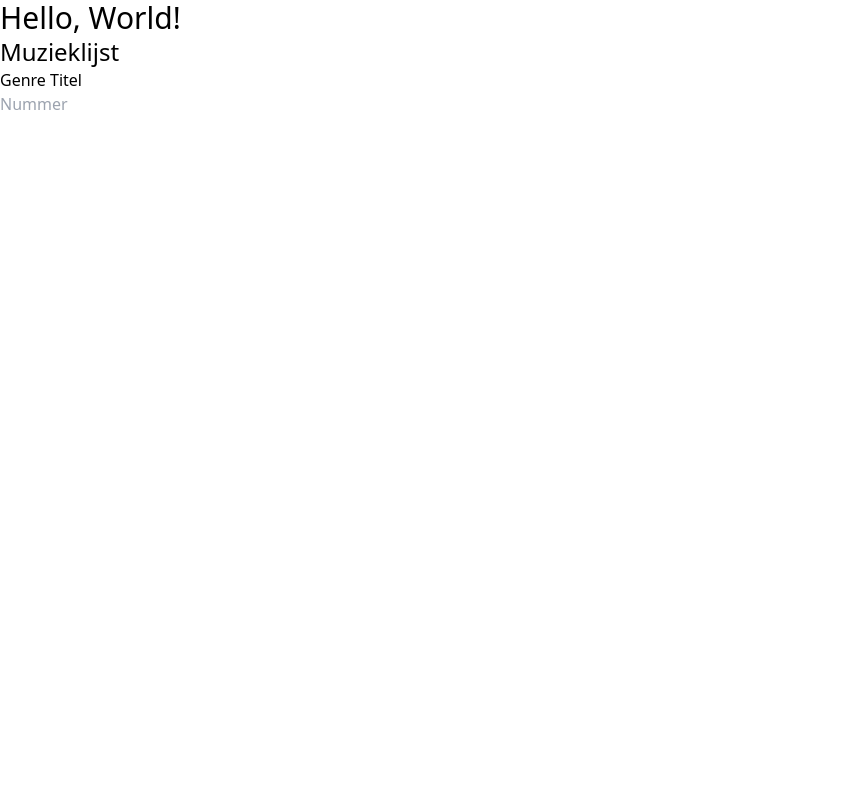
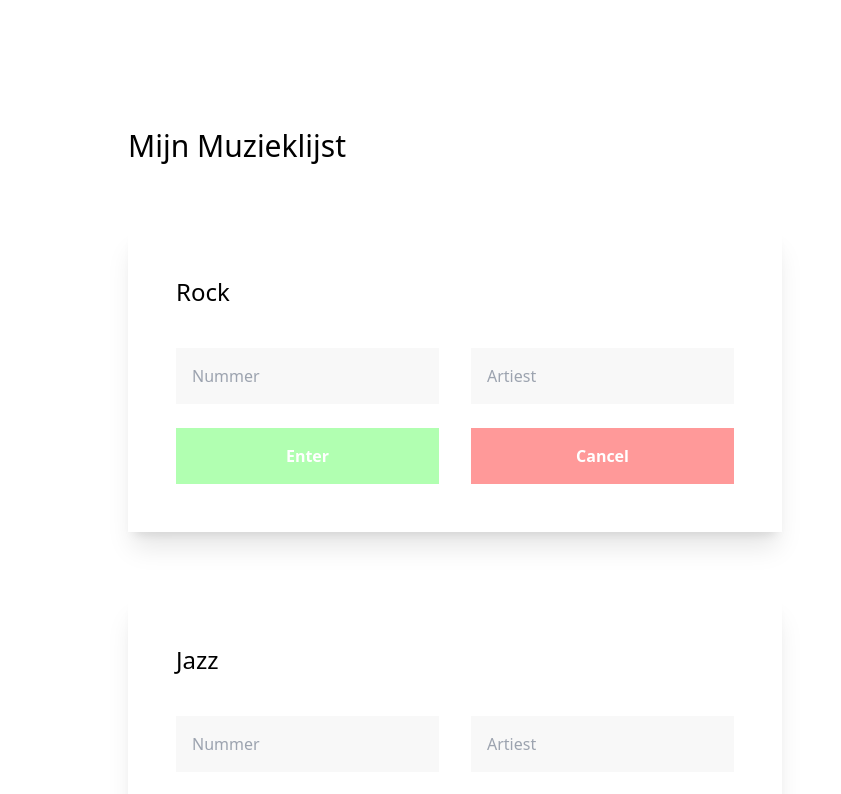
Before and after one commit to joeribreedveld/f3m9-prog-muzieklijst, a Next.js app: page / in a window 1280 px wide. Shown: the top 794 px of the page, without its empty margins (0-841 px from the left). Built offline with nearby package versions, Linux system fonts and the light colour scheme.

Commit message:
feat(muzieklijst): add all functions and state and everything

```diff
--- a/components/Muzieklijst.js
+++ b/components/Muzieklijst.js
@@ -6,52 +6,75 @@ class Muzieklijst extends React.Component {
 	constructor(props) {
 		super(props)
 		this.state = {
-			tasks: [],
+			nummers: [],
 		}
 	}
 
 	// Enter functionality
-	inputPressedEnter = (input) => {
+	inputPressedEnter = (nummer, artiest) => {
 		let toBeAdded = [
 			{
-				name: input,
+				nummer: nummer,
+				artiest: artiest,
 				done: false,
 				id: 100,
 			},
 		]
-		let mergedArray = this.state.tasks.concat(toBeAdded)
+		let mergedArray = this.state.nummers.concat(toBeAdded)
 		this.setState({
-			tasks: mergedArray,
+			nummers: mergedArray,
+			nummerValue: "",
+			artiestValue: "",
 		})
 	}
 
 	// Update
-	update = (e) => {
-		this.setState({ inputValue: e.target.value })
+	updateArtiest = (e) => {
+		this.setState({ artiestValue: e.target.value })
+		this.setState({ artiestValue: e.target.value })
+	}
+
+	updateNummer = (e) => {
+		this.setState({ nummerValue: e.target.value })
+		this.setState({ nummerValue: e.target.value })
 	}
 
 	// Enter
 	enter = (e) => {
-		if (e.keyCode === 13) {
+		if (this.state.nummerValue && this.state.artiestValue && Object.keys(this.state.nummerValue).length !== 0 && Object.keys(this.state.artiestValue).length !== 0) {
+			if (e.keyCode === 13) {
+				console.log("enter")
+				this.inputPressedEnter(this.state.nummerValue, this.state.artiestValue)
+			}
+		}
+	}
+
+	enterButton = (e) => {
+		if (this.state.nummerValue && this.state.artiestValue && Object.keys(this.state.nummerValue).length !== 0 && Object.keys(this.state.artiestValue).length !== 0) {
 			console.log("enter")
-			this.inputPressedEnter(this.state.inputValue)
+			this.inputPressedEnter(this.state.nummerValue, this.state.artiestValue)
 		}
+	}
+
+	cancelButton = (e) => {
+		this.setState({ nummerValue: "", artiestValue: "" })
 	}
 
 	// Mount
 	componentDidMount() {
 		this.setState({
-			tasks: [],
+			nummers: [],
 		})
 	}
 
 	// Render
 	render() {
-		const items = this.state.tasks.map((task) => {
+		const items = this.state.nummers.map((nummer) => {
 			return (
 				<>
-					<li>
-						<p>{task.name}</p>
+					<li className=''>
+						<p>Nummer: {nummer.nummer}</p>
+						<p>Artiest: {nummer.artiest}</p>
 					</li>
 				</>
 			)
@@ -59,10 +82,22 @@ class Muzieklijst extends React.Component {
 
 		return (
 			<>
-				<h1 className='text-2xl'>Muzieklijst</h1>
-				<p>{this.props.genre}</p>
-				<ul>{items}</ul>
-				<input onChange={this.update} onKeyDown={this.enter} value={this.state.inputValue} className='input' type='text' placeholder='Nummer' />
+				<article>
+					<h2 className='text-2xl mb-4 font-medium'>{this.props.genre}</h2>
+					<ul className='flex flex-col gap-4'>{items}</ul>
+					<ul className='flex gap-8 mb-2 mt-2'>
+						<input onChange={this.updateNummer} onKeyDown={this.enter} value={this.state.nummerValue} className='bg-[#f8f8f8] text-black p-4 mt-4' type='text' placeholder='Nummer' />
+						<input onChange={this.updateArtiest} onKeyDown={this.enter} value={this.state.artiestValue} className='bg-[#f8f8f8] text-black p-4 mt-4' type='text' placeholder='Artiest' />
+					</ul>
+					<ul className='flex gap-8'>
+						<button className='bg-[#b1ffb1] hover:bg-[#99e899] h-full w-1/2 py-4 px-8 mt-4 text-white font-bold transition-all transition-duration-200' onClick={this.enterButton}>
+							Enter
+						</button>
+						<button className='bg-[#ff9999] hover:bg-[#e27e7e] h-full w-1/2 py-4 px-8 mt-4 text-white font-bold transition-all transition-duration-200' onClick={this.cancelButton}>
+							Cancel
+						</button>
+					</ul>
+				</article>
 			</>
 		)
 	}
--- a/pages/index.js
+++ b/pages/index.js
@@ -5,8 +5,29 @@ import Muzieklijst from "../components/Muzieklijst"
 function Home() {
 	return (
 		<>
-			<h1 className='text-3xl'>Hello, World!</h1>
-			<Muzieklijst genre='Genre Titel' />
+			<section className='p-8 md:p-16 lg:p-32'>
+				<h1 className='text-3xl mb-16'>Mijn Muzieklijst</h1>
+				<ul className='flex flex-wrap gap-x-8 gap-y-16'>
+					<li className='shadow-xl p-12'>
+						<Muzieklijst genre='Rock' />
+					</li>
+					<li className='shadow-xl p-12'>
+						<Muzieklijst genre='Jazz' />
+					</li>
+					<li className='shadow-xl p-16'>
+						<Muzieklijst genre='House' />
+					</li>
+					<li className='shadow-xl p-12'>
+						<Muzieklijst genre='Blues' />
+					</li>
+					<li className='shadow-xl p-12'>
+						<Muzieklijst genre='Pop' />
+					</li>
+					<li className='shadow-xl p-12'>
+						<Muzieklijst genre='Hip Hop' />
+					</li>
+				</ul>
+			</section>
 		</>
 	)
 }
```
